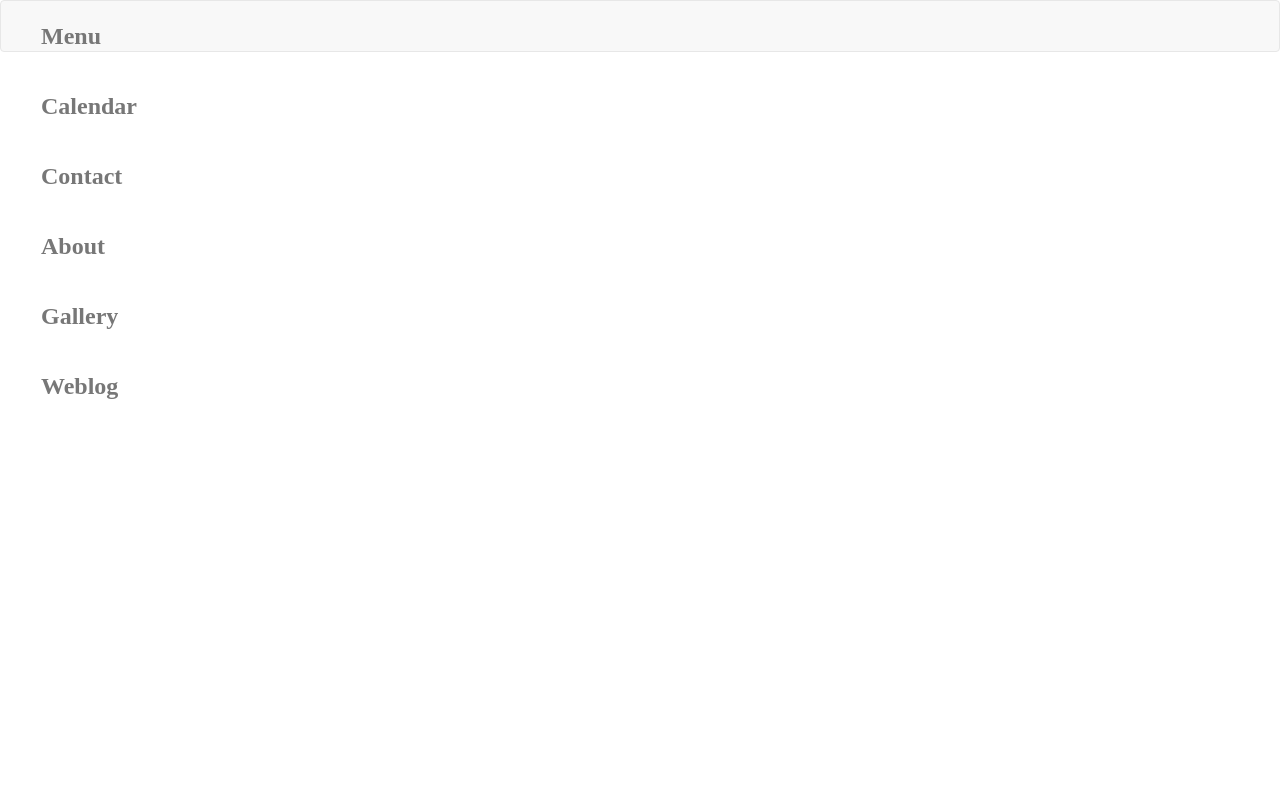
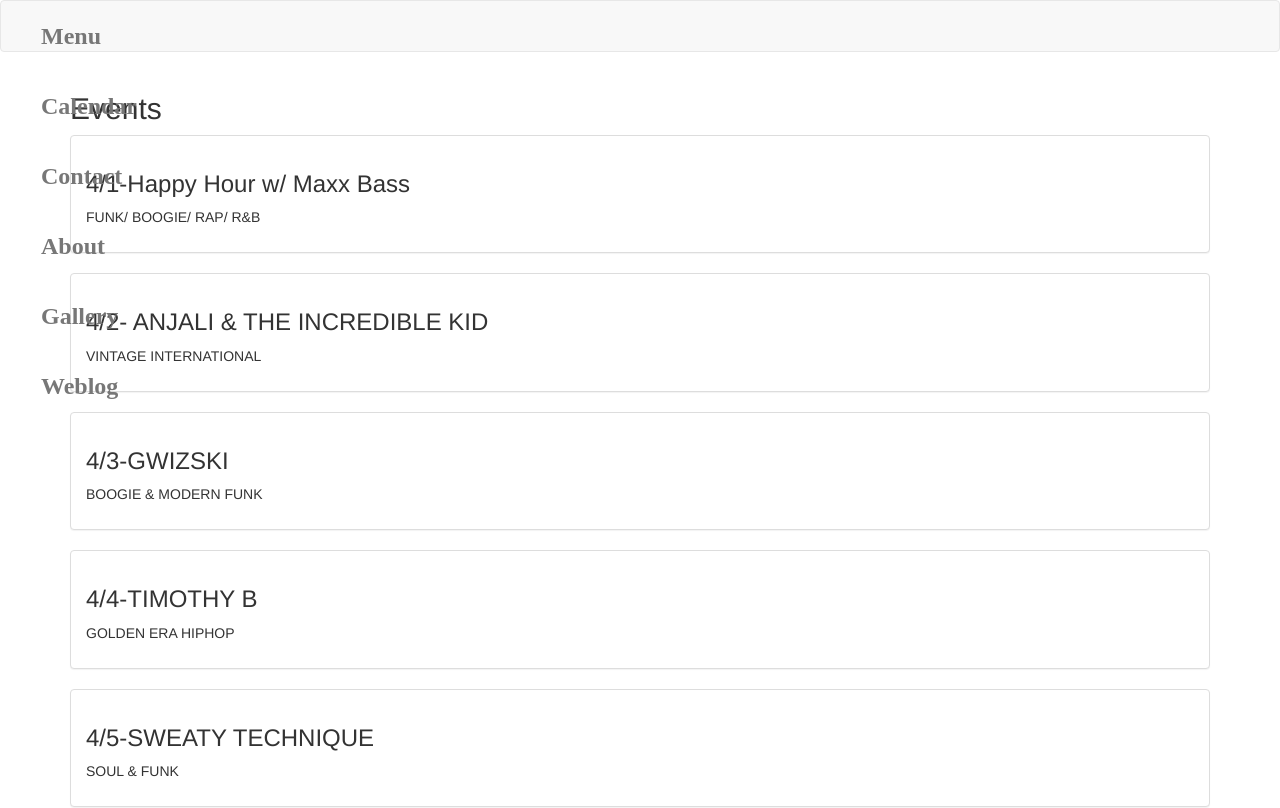
Before and after one commit to SiR-Frazier/Dig-A-Pony, an Angular app: page /calendar in a window 1280 px wide. Before the commit this address led to /. Shown: the top 808 px of the page. Built offline with nearby package versions, Linux system fonts and the light colour scheme; a web font is replaced by a local one.

Commit message:
calendar page routes to events

```diff
--- a/src/app/app.routing.ts
+++ b/src/app/app.routing.ts
@@ -2,6 +2,7 @@ import { ModuleWithProviders }  from '@angular/core';
 import { Routes, RouterModule } from '@angular/router';
 import { HomeComponent } from './home/home.component';
 import { MenuComponent } from './menu/menu.component';
+import { CalendarComponent } from './calendar/calendar.component';
 
 const appRoutes: Routes = [
   {
@@ -11,6 +12,10 @@ const appRoutes: Routes = [
   {
     path: 'menu',
     component: MenuComponent
+  },
+  {
+    path: 'calendar',
+    component: CalendarComponent
   }
 ];
 
--- a/src/app/calendar/calendar.component.html
+++ b/src/app/calendar/calendar.component.html
@@ -1,3 +1,8 @@
-<p>
-  calendar works!
-</p>
+<h2>Events</h2>
+
+<div *ngFor="let event of events" class="panel panel-default">
+  <div class="panel-body">
+    <h3>{{event.title}}</h3>
+      <p>{{event.description}}</p>
+  </div>
+</div>
--- a/src/app/calendar/calendar.component.ts
+++ b/src/app/calendar/calendar.component.ts
@@ -18,6 +18,6 @@ export class CalendarComponent {
     new Event("4/8-LAMAR", "BOOGIE/HIPHOP/R&B/ELECTRO"),
     new Event("4/9-JIMBO", "TRAP/HIPHOP")
   ];
-  constructor() { }
+  // constructor() { }
 
 }
```
